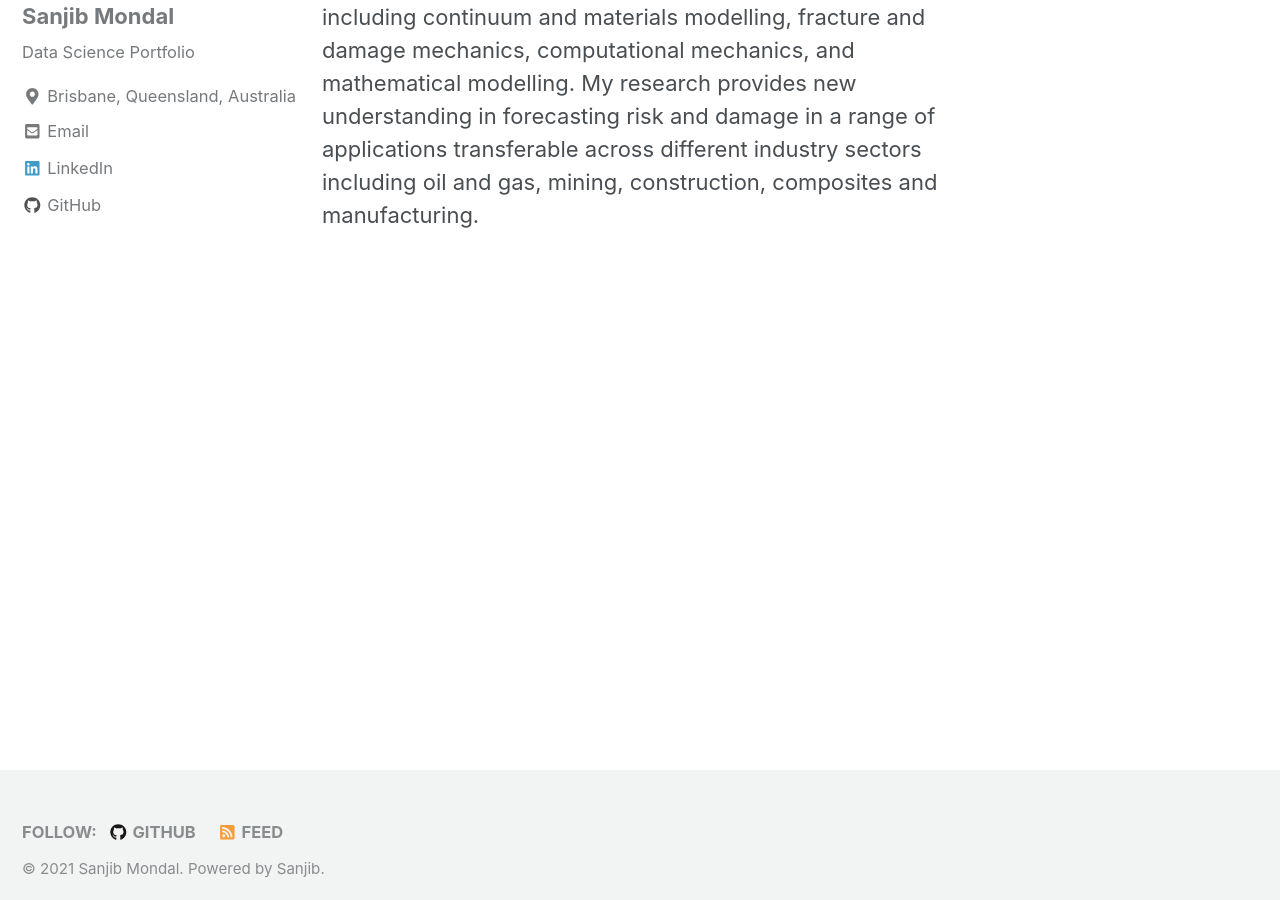
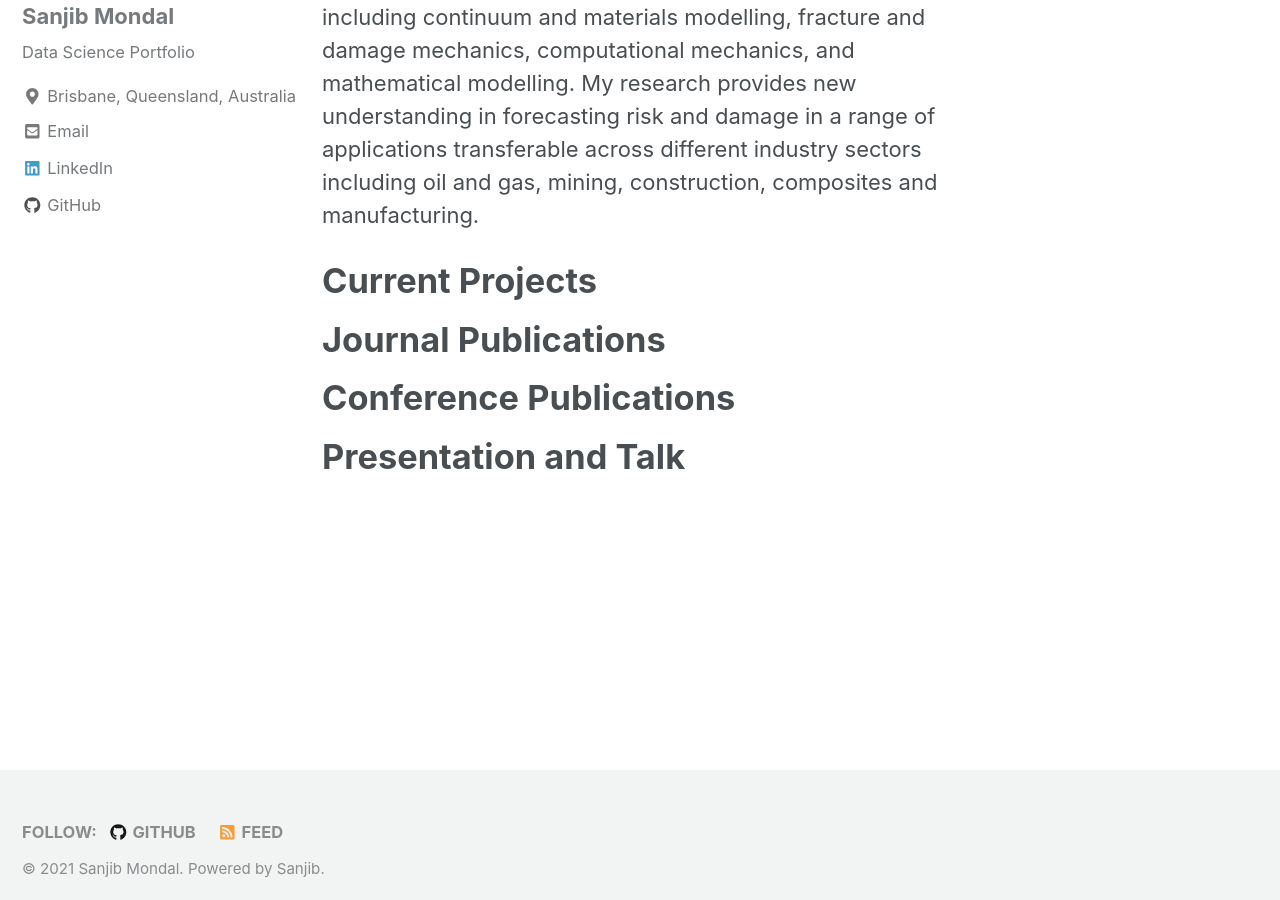
Before and after one commit to Sanjib-Mondal/Sanjib-Mondal.Co, a Jekyll site: the page built from _pages/Research.md, in a window 1280 px wide and 900 px high, scrolled down 1188 px. Built offline with Jekyll 4.4.1, drawn with Linux system fonts in a browser that asks for light colours; nearby versions of some CDN libraries.

Commit message:
Update Research.md

```diff
--- a/_pages/Research.md
+++ b/_pages/Research.md
@@ -6,3 +6,11 @@ header:
 ---
 
 I have a broad range of interdisciplinary research interests including continuum and materials modelling, fracture and damage mechanics, computational mechanics, and mathematical modelling. My research provides new understanding in forecasting risk and damage in a range of applications transferable across different industry sectors including oil and gas, mining, construction, composites and manufacturing.
+
+# Current Projects
+
+# Journal Publications
+
+# Conference Publications
+
+# Presentation and Talk
```
